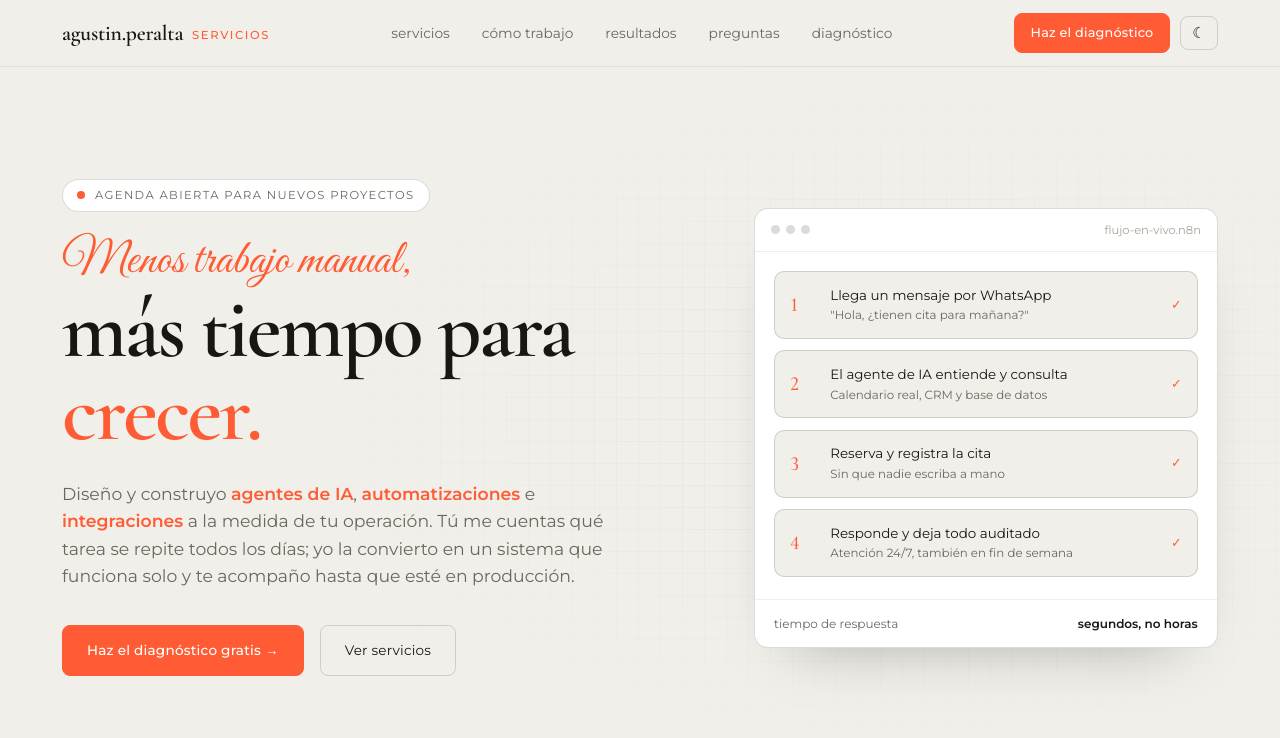
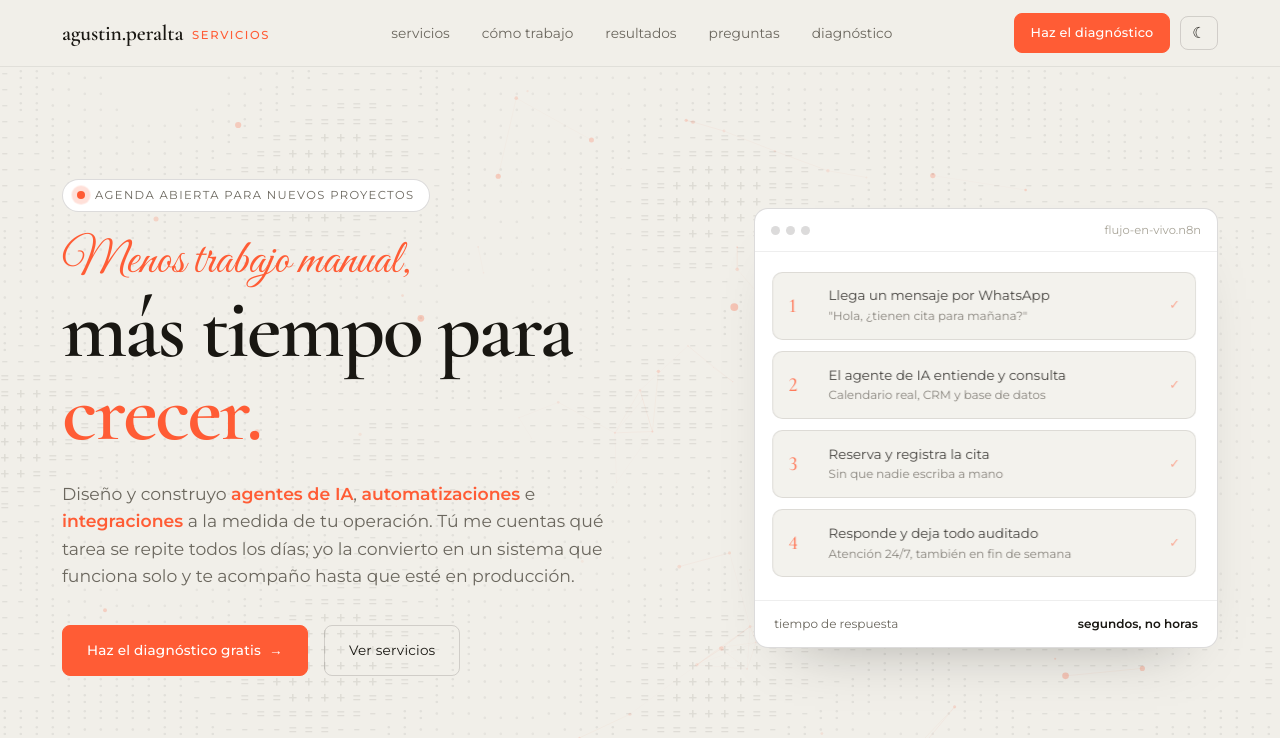
Before and after one commit to Natam19/servicios-agustin, a plain HTML site: page index.html in a window 1280 px wide. Shown: the top 738 px of the page. Drawn offline with Linux system fonts and the light colour scheme; animation ran at ten frames a second.

Commit message:
Efectos del portafolio: constelación 3D, campo ASCII, títulos palabra por palabra y más
Co-Authored-By: Claude Opus 5.5 <noreply@anthropic.com>

```diff
--- /dev/null
+++ b/fx.js
@@ -0,0 +1,200 @@
+/* Efectos del portafolio de Agustín, traídos a esta página: la constelación 3D del fondo, el campo
+   ASCII que se enciende cerca del puntero, los títulos que entran palabra por palabra, los textos que
+   se escriben, las tarjetas en cascada, la barra de progreso y los botones que se dejan atraer.
+   Va en el <head>: marca los elementos antes de que se vean. Con movimiento reducido no anima. */
+(function () {
+  var d = document, html = d.documentElement;
+  var still = !!(window.matchMedia && window.matchMedia('(prefers-reduced-motion: reduce)').matches);
+  var ACC = [255, 92, 53], accCss = 'rgb(' + ACC.join(',') + ')';
+  var claro = function () { return !html.classList.contains('dark'); };
+  var dpr = Math.min(2, window.devicePixelRatio || 1);
+
+  /* ---------- Constelación: puntos en 3D que se recorren al bajar por la página ---------- */
+  function constelacion(cv) {
+    var ctx = cv.getContext('2d'), w = 0, h = 0, mx = 0, my = 0, p = 0, vis = true, id = 0;
+    var DEPTH = 15, NEAR = 0.25, FAR = 7, TRAVEL = 24;
+    var pts = []; for (var i = 0; i < 300; i++) pts.push({ x: (Math.random() * 2 - 1) * 1.9, y: (Math.random() * 2 - 1) * 1.9, z: Math.random() * DEPTH, r: 0.55 + Math.random() * 0.9 });
+    var t = 0, smoothP = 0, last = 0, FRAME = 1000 / 30, alfa = 0.6;
+    function byZ(a, b) { return a.z - b.z; }
+    function tam() { w = window.innerWidth; h = window.innerHeight; cv.width = w * dpr; cv.height = h * dpr; cv.style.width = w + 'px'; cv.style.height = h + 'px'; ctx.setTransform(dpr, 0, 0, dpr, 0, 0); if (still) draw(0); }
+    function draw(now) {
+      if (!still) { if (!vis) { id = 0; return; } id = requestAnimationFrame(draw); if (now - last < FRAME - 1) return; }
+      var k = last ? Math.min(now - last, 100) / 16.667 : 1; last = now;
+      var alto = html.scrollHeight - window.innerHeight; p = alto > 0 ? window.scrollY / alto : 0;
+      var light = claro();
+      ctx.clearRect(0, 0, w, h);
+      smoothP = still ? p : smoothP + (p - smoothP) * (1 - Math.pow(0.92, k));
+      var camZ = smoothP * TRAVEL + t * 0.05;
+      var twist = smoothP * 1.5 + t * 0.02 + mx * 0.35;
+      var R = Math.min(w, h) * 0.78, f = 1.35, cx = w * 0.5 + mx * 42, cy = h * 0.5 + my * 30, ct = Math.cos(twist), st = Math.sin(twist);
+      var scr = [];
+      for (var i = 0; i < pts.length; i++) {
+        var pt = pts[i], pz = pt.z - camZ;
+        while (pz < NEAR) { pt.z += DEPTH; pz = pt.z - camZ; }
+        while (pz > DEPTH + NEAR) { pt.z -= DEPTH; pz = pt.z - camZ; }
+        if (pz < NEAR || pz > FAR) continue;
+        var rx = pt.x * ct - pt.y * st, ry = pt.x * st + pt.y * ct, s = f / pz;
+        var depthT = 1 - (pz - NEAR) / (FAR - NEAR), a = depthT; if (pz < 0.8) a *= Math.max(0, pz / 0.8);
+        scr.push({ x: cx + rx * s * R, y: cy + ry * s * R, z: pz, a: a, d: depthT, r: pt.r });
+      }
+      scr.sort(byZ);
+      var thr = R * 0.17, thr2 = thr * thr, la = (light ? 0.34 : 0.52) * alfa;
+      ctx.lineWidth = 1; ctx.strokeStyle = accCss; ctx.fillStyle = accCss;
+      for (var i = 0; i < scr.length; i++) {
+        var A = scr[i];
+        for (var j = i + 1; j < scr.length; j++) {
+          var B = scr[j]; if (B.z - A.z > 1.6) break;
+          var dx = A.x - B.x, dy = A.y - B.y, dd = dx * dx + dy * dy; if (dd > thr2) continue;
+          var al = (1 - Math.sqrt(dd) / thr) * Math.min(A.a, B.a) * la; if (al < 0.012) continue;
+          ctx.globalAlpha = al; ctx.beginPath(); ctx.moveTo(A.x, A.y); ctx.lineTo(B.x, B.y); ctx.stroke();
+        }
+      }
+      for (var i = 0; i < scr.length; i++) { var A = scr[i]; ctx.globalAlpha = A.a * (light ? 0.55 : 0.85) * alfa; ctx.beginPath(); ctx.arc(A.x, A.y, A.r * (0.5 + A.d * 2.6), 0, 6.2832); ctx.fill(); }
+      ctx.globalAlpha = 1;
+      t += 0.016 * k;
+    }
+    window.addEventListener('resize', tam);
+    if (!still) window.addEventListener('pointermove', function (e) { mx = e.clientX / window.innerWidth - 0.5; my = e.clientY / window.innerHeight - 0.5; }, { passive: true });
+    d.addEventListener('visibilitychange', function () { vis = !d.hidden; if (vis && !id && !still) { last = 0; id = requestAnimationFrame(draw); } });
+    tam(); if (!still) id = requestAnimationFrame(draw);
+  }
+
+  /* ---------- Campo ASCII: ondas de caracteres que se encienden cerca del puntero ---------- */
+  function ascii(cv) {
+    var ctx = cv.getContext('2d'), ramp = ' .·:-=+*#%@', cell = window.innerWidth < 760 ? 20 : 16;
+    var w = 0, h = 0, cols = 0, rows = 0, mx = -999, my = -999, t = 0, last = 0, FRAME = 1000 / 30;
+    var colS = [], rowS = [], diagS = [], vis = true, id = 0, alfa = 0.6, FUENTE = "'JetBrains Mono',monospace";
+    function tam() { var host = cv.parentElement; w = host.clientWidth; h = host.clientHeight; cv.width = w * dpr; cv.height = h * dpr; cv.style.width = w + 'px'; cv.style.height = h + 'px'; ctx.setTransform(dpr, 0, 0, dpr, 0, 0); cols = Math.ceil(w / cell); rows = Math.ceil(h / cell); ctx.font = cell + 'px ' + FUENTE; ctx.textBaseline = 'top'; if (still) draw(0); }
+    function draw(now) {
+      if (!vis) { id = 0; return; }
+      if (!still) { id = requestAnimationFrame(draw); if (now - last < FRAME - 1) return; }
+      var k = last ? Math.min(now - last, 100) / 16.667 : 1; last = now;
+      var light = claro(), baseCss = light ? 'rgb(20,18,15)' : 'rgb(236,234,228)', baseA = light ? 0.06 : 0.09, baseM = light ? 0.14 : 0.20;
+      ctx.clearRect(0, 0, w, h);
+      var cx, cy, top = ramp.length - 1;
+      for (cx = 0; cx < cols; cx++) colS[cx] = Math.sin(cx * cell * 0.018 + t * 0.6);
+      for (cy = 0; cy < rows; cy++) rowS[cy] = Math.sin(cy * cell * 0.026 - t * 0.45);
+      for (cx = 0; cx < cols + rows; cx++) diagS[cx] = Math.sin(cx * cell * 0.013 + t * 0.9);
+      var mode = 0; ctx.fillStyle = baseCss;
+      for (cy = 0; cy < rows; cy++) {
+        var y = cy * cell, dy = y - my, dy2 = dy * dy, rs = rowS[cy];
+        for (cx = 0; cx < cols; cx++) {
+          var x = cx * cell, v = (colS[cx] + rs + diagS[cx + cy] + 3) / 6;
+          var dx = x - mx, dd = dx * dx + dy2, infl = dd < 40000 ? 1 - Math.sqrt(dd) / 200 : 0;
+          var val = Math.min(1, v * (0.7 + infl * 0.9) + infl * 0.35), idx = Math.floor(val * top);
+          if (idx === 0) continue;
+          if (infl > 0.12) { if (mode !== 1) { ctx.fillStyle = accCss; mode = 1; } ctx.globalAlpha = Math.min(0.95, 0.25 + infl * 0.75) * alfa; }
+          else { if (mode !== 0) { ctx.fillStyle = baseCss; mode = 0; } ctx.globalAlpha = (baseA + val * baseM) * alfa; }
+          ctx.fillText(ramp[idx], x, y);
+        }
+      }
+      ctx.globalAlpha = 1;
+      t += 0.008 * k;
+    }
+    if (!still) window.addEventListener('pointermove', function (e) { var r = cv.getBoundingClientRect(); mx = e.clientX - r.left; my = e.clientY - r.top; }, { passive: true });
+    new IntersectionObserver(function (en) { var was = vis; vis = en[0].isIntersecting; if (vis && !was && !still) { last = 0; id = requestAnimationFrame(draw); } }).observe(cv);
+    if ('ResizeObserver' in window) new ResizeObserver(tam).observe(cv.parentElement); else window.addEventListener('resize', tam);
+    if (d.fonts && d.fonts.load) d.fonts.load('16px "JetBrains Mono"').then(function () { ctx.font = cell + 'px ' + FUENTE; });
+    tam(); if (!still) id = requestAnimationFrame(draw);
+  }
+
+  /* ---------- Entradas: palabras, escritura, cascadas ---------- */
+  var REGLAS = [
+    ['palabras', '.heroTitle,.sectitle,.gracias h3'],
+    ['escribe', '.eyebrow,.pill,.flowHead span:last-child,.diagTitle'],
+    ['grupo', '.ctas,.stats,.services,.process,.cases,.stack,.faq,.tags'],
+    ['bloque', '.flow,.diag'],
+    ['sube', '.script,.heroDesc,.secsub,.alt-contact,footer .wrap']
+  ];
+  var PASO = 85, PASO_HIJO = 70, TOPE = 9, io;
+
+  function palabrasDe(nodo, destino) {
+    [].slice.call(nodo.childNodes).forEach(function (n) {
+      if (n.nodeType === 3) {
+        n.textContent.split(/(\s+)/).forEach(function (pz) {
+          if (!pz) return;
+          if (/^\s+$/.test(pz)) { destino.appendChild(d.createTextNode(' ')); return; }
+          var w = d.createElement('span'), s = d.createElement('span');
+          w.className = 'mx-w'; s.textContent = pz; s.style.setProperty('--i', destino.closest('[data-mx]') ? (destino.closest('[data-mx]')._n = (destino.closest('[data-mx]')._n || 0) + 1) : 0);
+          w.appendChild(s); destino.appendChild(w);
+        });
+      } else if (n.nodeType === 1) {
+        var copia = n.cloneNode(false); destino.appendChild(copia); palabrasDe(n, copia);
+      }
+    });
+  }
+  function partir(el) {
+    if (!el.textContent.trim()) return false;
+    var tmp = el.cloneNode(true); el.textContent = ''; el.setAttribute('aria-label', tmp.textContent.trim());
+    palabrasDe(tmp, el); return true;
+  }
+  function revelar(el, demora) {
+    var tipo = el.getAttribute('data-mx');
+    el.style.setProperty('--mx-d', demora + 'ms');
+    if (tipo === 'palabras' && !partir(el)) el.setAttribute('data-mx', 'sube');
+    if (tipo === 'escribe') {
+      el.style.setProperty('--mx-n', Math.max(4, Math.min(60, el.textContent.trim().length)));
+      if (getComputedStyle(el.parentElement).textAlign === 'center') el.setAttribute('data-mx-centro', '');
+    }
+    if (tipo === 'grupo') {
+      [].forEach.call(el.children, function (c, j) {
+        if (c.hasAttribute('data-mx')) return;
+        c.setAttribute('data-mx', 'hijo');
+        c.style.setProperty('--mx-d', (demora + Math.min(j, 12) * PASO_HIJO) + 'ms');
+        c.setAttribute('data-mx-on', '');
+      });
+    }
+    el.setAttribute('data-mx-on', '');
+  }
+  function preparar() {
+    REGLAS.forEach(function (r) {
+      d.querySelectorAll(r[1]).forEach(function (el) {
+        if (el.hasAttribute('data-mx') || el.closest('.nav')) return;
+        el.setAttribute('data-mx', r[0]); io.observe(el);
+      });
+    });
+    // Flechas de los botones, para que avancen al pasar el mouse.
+    d.querySelectorAll('.btn').forEach(function (b) {
+      var m = /^(.*?)\s*([→↗])$/.exec(b.textContent.trim());
+      if (m && b.children.length === 0) { b.textContent = ''; var a = d.createElement('span'), z = d.createElement('span'); a.textContent = m[1]; z.textContent = m[2]; b.appendChild(a); b.appendChild(z); }
+    });
+  }
+
+  function alCargar() {
+    d.querySelectorAll('canvas.bg3d').forEach(constelacion);
+    d.querySelectorAll('canvas.asciiCanvas').forEach(ascii);
+    if (still || !('IntersectionObserver' in window)) return;
+    io = new IntersectionObserver(function (es) {
+      var nuevos = es.filter(function (e) { return e.isIntersecting && !e.target.hasAttribute('data-mx-on'); }).map(function (e) { return e.target; });
+      nuevos.sort(function (a, b) { return a.compareDocumentPosition(b) & 4 ? -1 : 1; });
+      nuevos.forEach(function (el, k) { io.unobserve(el); revelar(el, Math.min(k, TOPE) * PASO); });
+    }, { rootMargin: '0px 0px -8% 0px' });
+    preparar();
+
+    // Barra de progreso de lectura.
+    var barra = d.createElement('div'); barra.className = 'mx-progreso'; barra.setAttribute('aria-hidden', 'true'); d.body.appendChild(barra);
+    var pend = false;
+    function medir() {
+      pend = false; var alto = html.scrollHeight - window.innerHeight, sy = window.scrollY;
+      barra.classList.toggle('on', alto > window.innerHeight * 0.6 && sy > 10);
+      barra.style.transform = 'scaleX(' + (alto > 0 ? Math.min(1, sy / alto).toFixed(4) : 0) + ')';
+    }
+    window.addEventListener('scroll', function () { if (!pend) { pend = true; requestAnimationFrame(medir); } }, { passive: true });
+    medir();
+
+    // Botones que se dejan atraer por el cursor.
+    if (window.matchMedia('(hover: hover)').matches) {
+      var iman = null;
+      d.addEventListener('mousemove', function (e) {
+        var b = e.target.closest ? e.target.closest('.btn') : null;
+        if (b !== iman) { if (iman) iman.style.removeProperty('translate'); iman = b; }
+        if (!b) return;
+        var r = b.getBoundingClientRect();
+        b.style.translate = ((e.clientX - r.left - r.width / 2) * 0.18).toFixed(1) + 'px ' + ((e.clientY - r.top - r.height / 2) * 0.3).toFixed(1) + 'px';
+      }, { passive: true });
+    }
+  }
+
+  if (!still && 'IntersectionObserver' in window) html.classList.add('mx');
+  if (d.readyState === 'loading') d.addEventListener('DOMContentLoaded', alCargar); else alCargar();
+})();
--- a/index.html
+++ b/index.html
@@ -8,9 +8,11 @@
 <link rel="preload" href="fonts/montserrat-normal-300-700-latin.woff2" as="font" type="font/woff2" crossorigin>
 <link rel="preload" href="fonts/cormorant-garamond-normal-600-latin.woff2" as="font" type="font/woff2" crossorigin>
 <link rel="stylesheet" href="styles.css">
+<script src="fx.js"></script>
 <script>if(localStorage.getItem('tema')==='dark')document.documentElement.classList.add('dark')</script>
 </head>
 <body>
+<canvas class="bg3d" aria-hidden="true"></canvas>
 
 <nav class="nav">
   <div class="wrap">
@@ -31,7 +33,7 @@
 </nav>
 
 <header class="hero">
-  <div class="grid-bg"></div>
+  <canvas class="asciiCanvas" aria-hidden="true"></canvas>
   <div class="wrap">
     <div class="reveal">
       <span class="pill"><span class="dot"></span>Agenda abierta para nuevos proyectos</span>
@@ -198,7 +200,7 @@
 </section>
 
 <section class="cta" id="contacto">
-  <div class="grid-bg"></div>
+  <canvas class="asciiCanvas" aria-hidden="true"></canvas>
   <div class="wrap reveal">
     <span class="script">Hablemos,</span>
     <h2 class="sectitle">¿Qué tarea te gustaría no volver a hacer a mano?</h2>
--- a/styles.css
+++ b/styles.css
@@ -2,6 +2,7 @@
 @font-face{font-family:'Cormorant Garamond';font-style:normal;font-weight:500 700;font-display:swap;src:url(fonts/cormorant-garamond-normal-600-latin.woff2) format('woff2');unicode-range:U+0000-00FF,U+0131,U+0152-0153,U+02BB-02BC,U+02C6,U+02DA,U+02DC,U+0304,U+0308,U+0329,U+2000-206F,U+20AC,U+2122,U+2191,U+2193,U+2212,U+2215,U+FEFF,U+FFFD}
 @font-face{font-family:'Great Vibes';font-style:normal;font-weight:400;font-display:swap;src:url(fonts/great-vibes-normal-400-latin-ext.woff2) format('woff2');unicode-range:U+0100-02BA,U+02BD-02C5,U+02C7-02CC,U+02CE-02D7,U+02DD-02FF,U+0304,U+0308,U+0329,U+1D00-1DBF,U+1E00-1E9F,U+1EF2-1EFF,U+2020,U+20A0-20AB,U+20AD-20C4,U+2113,U+2C60-2C7F,U+A720-A7FF}
 @font-face{font-family:'Great Vibes';font-style:normal;font-weight:400;font-display:swap;src:url(fonts/great-vibes-normal-400-latin.woff2) format('woff2');unicode-range:U+0000-00FF,U+0131,U+0152-0153,U+02BB-02BC,U+02C6,U+02DA,U+02DC,U+0304,U+0308,U+0329,U+2000-206F,U+20AC,U+2122,U+2191,U+2193,U+2212,U+2215,U+FEFF,U+FFFD}
+@font-face{font-family:'JetBrains Mono';font-style:normal;font-weight:400 700;font-display:swap;src:url(fonts/jetbrains-mono-v24-latin.woff2) format('woff2')}
 @font-face{font-family:'Montserrat';font-style:normal;font-weight:300 700;font-display:swap;src:url(fonts/montserrat-normal-300-700-latin-ext.woff2) format('woff2');unicode-range:U+0100-02BA,U+02BD-02C5,U+02C7-02CC,U+02CE-02D7,U+02DD-02FF,U+0304,U+0308,U+0329,U+1D00-1DBF,U+1E00-1E9F,U+1EF2-1EFF,U+2020,U+20A0-20AB,U+20AD-20C4,U+2113,U+2C60-2C7F,U+A720-A7FF}
 @font-face{font-family:'Montserrat';font-style:normal;font-weight:300 700;font-display:swap;src:url(fonts/montserrat-normal-300-700-latin.woff2) format('woff2');unicode-range:U+0000-00FF,U+0131,U+0152-0153,U+02BB-02BC,U+02C6,U+02DA,U+02DC,U+0304,U+0308,U+0329,U+2000-206F,U+20AC,U+2122,U+2191,U+2193,U+2212,U+2215,U+FEFF,U+FFFD}
 
@@ -203,3 +204,36 @@ footer a:hover{color:var(--fg)}
   .paso{padding:1.6rem 1.1rem .8rem}.paso legend{font-size:1.45rem}.diagNav{padding:1rem 1.1rem 1.3rem}.err{padding:0 1.1rem}
 }
 @media (prefers-reduced-motion:reduce){.reveal{opacity:1;transform:none}.dot{animation:none}}
+
+/* ---------- Fondos animados (como el portafolio) ---------- */
+.bg3d{position:fixed;inset:0;width:100vw;height:100vh;pointer-events:none;z-index:0}
+.asciiCanvas{position:absolute;inset:0;width:100%;height:100%;pointer-events:none;z-index:1}
+header.hero,section.sec,section.cta,footer{position:relative;z-index:1}
+.hero .wrap,.cta .wrap{position:relative;z-index:2}
+section.alt{background:color-mix(in srgb,var(--bg2) 92%,transparent)}
+
+/* ---------- Microinteracciones (copiadas de motion.css del portafolio) ---------- */
+html.mx .reveal{opacity:1;transform:none}
+html.mx [data-mx][data-mx]:not([data-mx-on]){opacity:0}
+html.mx [data-mx=sube][data-mx-on]{animation:mx-sube .85s cubic-bezier(.2,.7,.2,1) var(--mx-d,0ms) both}
+@keyframes mx-sube{from{opacity:0;translate:0 26px;filter:blur(6px)}to{opacity:1;translate:0 0;filter:blur(0)}}
+html.mx [data-mx=hijo][data-mx-on],html.mx [data-mx=bloque][data-mx-on]{animation:mx-hijo .75s cubic-bezier(.2,.7,.2,1) var(--mx-d,0ms) both}
+@keyframes mx-hijo{from{opacity:0;translate:0 30px;scale:.97}to{opacity:1;translate:0 0;scale:1}}
+html.mx [data-mx=escribe]{width:fit-content}
+html.mx [data-mx=escribe][data-mx-centro]{margin-inline:auto}
+html.mx [data-mx=escribe][data-mx-on]{animation:mx-escribe calc(var(--mx-n,16) * 30ms) steps(var(--mx-n,16),end) var(--mx-d,0ms) both}
+@keyframes mx-escribe{from{opacity:1;clip-path:inset(-20% 100% -20% 0)}to{opacity:1;clip-path:inset(-20% -20% -20% 0)}}
+html.mx .mx-w{display:inline-block;overflow:hidden;vertical-align:top;padding-bottom:.14em;margin-bottom:-.14em}
+html.mx .mx-w>span{display:inline-block;transform-origin:0 100%}
+html.mx [data-mx=palabras][data-mx-on] .mx-w>span{animation:mx-palabra .95s cubic-bezier(.2,.7,.2,1) calc(var(--mx-d,0ms) + var(--i,0) * 42ms) both}
+@keyframes mx-palabra{from{translate:0 112%;rotate:5deg}to{translate:0 0;rotate:0deg}}
+html.mx .btn>span:last-child:not(:first-child){display:inline-block;transition:translate .3s cubic-bezier(.2,.7,.2,1)}
+html.mx .btn:hover>span:last-child:not(:first-child){translate:4px 0}
+html.mx .btn{transition:translate .25s cubic-bezier(.2,.7,.2,1),background .25s,border-color .25s,box-shadow .25s}
+.mx-progreso{position:fixed;left:0;top:0;z-index:1001;width:100%;height:2px;background:var(--accent);transform-origin:0 50%;transform:scaleX(0);opacity:0;transition:opacity .3s;pointer-events:none;will-change:transform}
+.mx-progreso.on{opacity:.9}
+/* el punto que late, en el compositor */
+.dot{position:relative;animation:none;box-shadow:none}
+.dot::after{content:'';position:absolute;inset:0;border-radius:50%;background:color-mix(in srgb,var(--accent) 60%,transparent);animation:mx-pulso 2s infinite}
+@keyframes mx-pulso{0%{transform:scale(1);opacity:1}70%{transform:scale(3);opacity:0}100%{transform:scale(1);opacity:0}}
+@media print{html.mx [data-mx]{opacity:1!important;animation:none!important;clip-path:none!important}}
```
Also changed, not shown: fonts/jetbrains-mono-v24-latin.woff2 (added).
